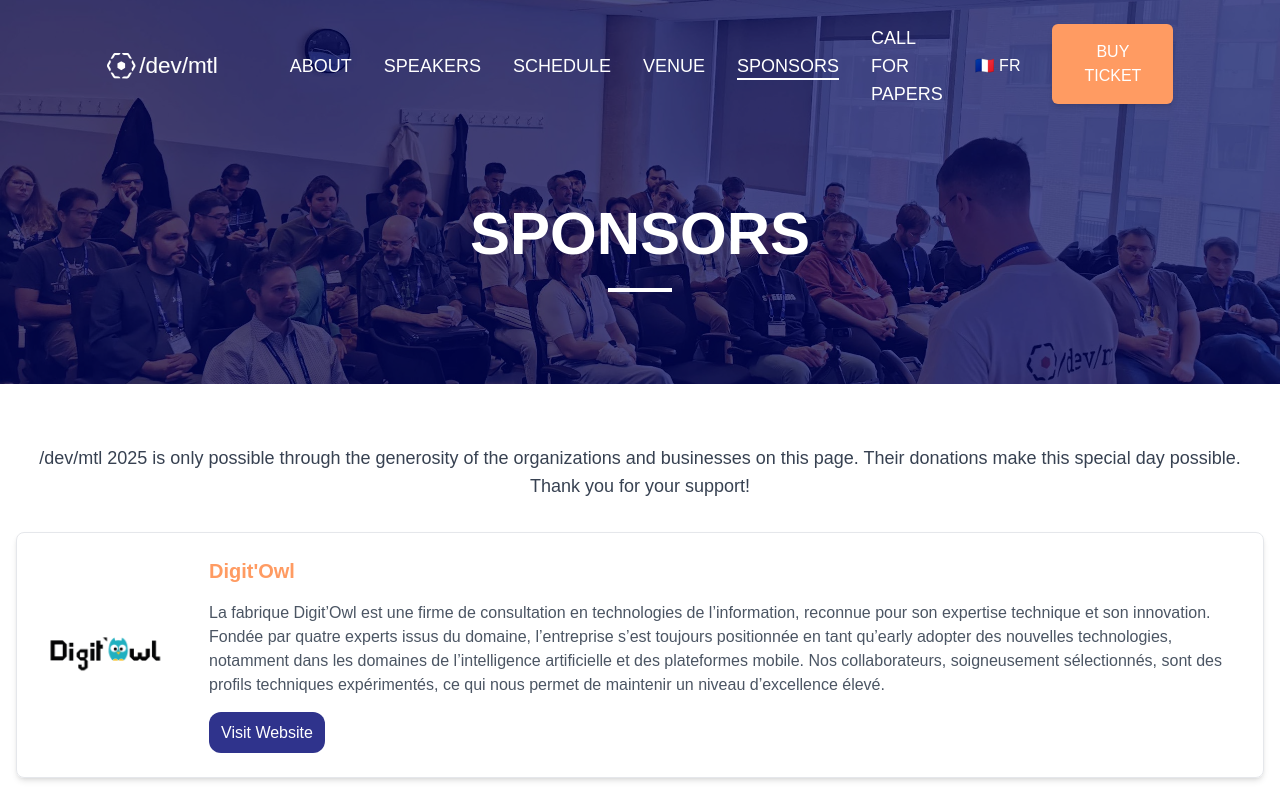
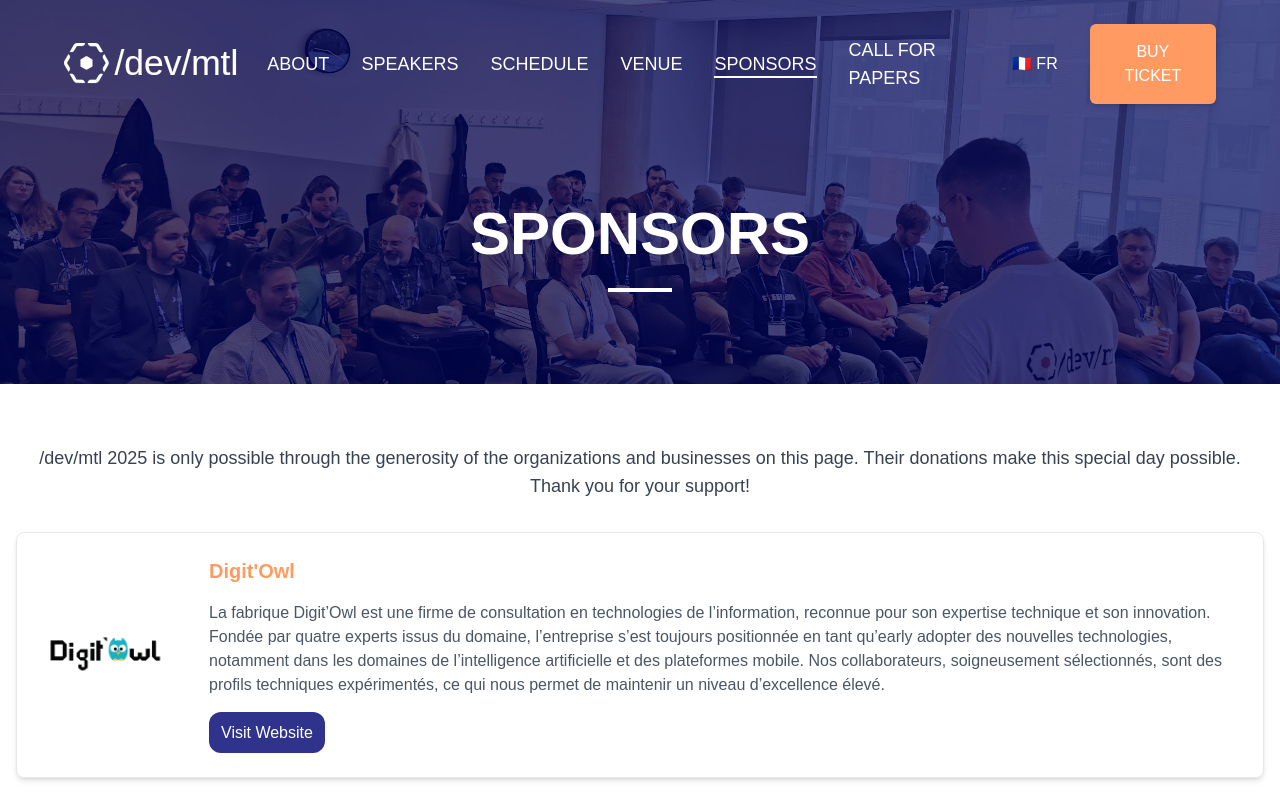
Before and after one commit to devmtl2024-org/devmtl2024-org.github.io, a React (Vite) app: page /sponsors in a window 1280 px wide. Shown: the top 800 px of the page. Built offline with nearby package versions, Linux system fonts and the light colour scheme.

Commit message:
Arrange design and text

```diff
--- a/src/components/CFPSection/CFPSection.tsx
+++ b/src/components/CFPSection/CFPSection.tsx
@@ -95,7 +95,7 @@ const CFPSection: React.FC = () => {
             className="px-8 py-3 bg-primary text-white text-lg font-medium rounded-lg hover:bg-primary-dark transition duration-300"
           >
             {t({
-              fr: "Présentez un sujet (CFP)",
+              fr: "Présentez (CFP)",
               en: "Call for Papers",
             })}
           </a>
--- a/src/components/Navbar/index.tsx
+++ b/src/components/Navbar/index.tsx
@@ -41,10 +41,11 @@ function Navbar() {
         }`}
       >
         <div className="max-w-8xl mx-auto">
-          <div className="flex mx-auto justify-between w-[90%] xl:w-5/6">
-            <div className="flex items-center gap-16 my-6 w-full justify-between">
+          <div className="flex mx-auto justify-between w-[90%] 2xl:w-5/6">
+            <div className="flex items-center gap-4 2xl:gap-16 my-6 w-full justify-between">
               {/* Logo */}
               <div
+                className="hidden xl:block"
                 style={{
                   width: "200px",
                   cursor: "pointer",
--- a/src/constants/navlinks.ts
+++ b/src/constants/navlinks.ts
@@ -10,7 +10,7 @@ export const navLinks = [
   { name: { fr: "Lieu", en: "Venue" }, href: `${base}venue` },
   { name: { fr: "Commanditaires", en: "Sponsors" }, href: `${base}sponsors` },
   {
-    name: { fr: "Présentez un sujet (CFP)", en: "Call For Papers" },
+    name: { fr: "Présentez (CFP)", en: "Call For Papers" },
     href: "https://www.papercall.io/dev-mtl-2025",
   },
 ];
--- a/src/pages/SponsorsPage.tsx
+++ b/src/pages/SponsorsPage.tsx
@@ -9,7 +9,7 @@ export default function SponsorsPage() {
     <div className="container mx-auto px-4 py-8">
       <p className="text-center text-gray-700 mb-6 text-lg">
         {t({
-          fr: "/dev/mtl 2025 est possible grâce à la générosité des organisations et entreprises de cette page. Leurs dons font de ce jour spécial. Merci pour votre soutien!",
+          fr: "/dev/mtl 2025 est possible grâce à la générosité des organisations et entreprises de cette page. Leurs soutien rend possible cet événement à un prix abordable. Merci à eux!",
           en: "/dev/mtl 2025 is only possible through the generosity of the organizations and businesses on this page. Their donations make this special day possible. Thank you for your support!",
         })}
       </p>
```
